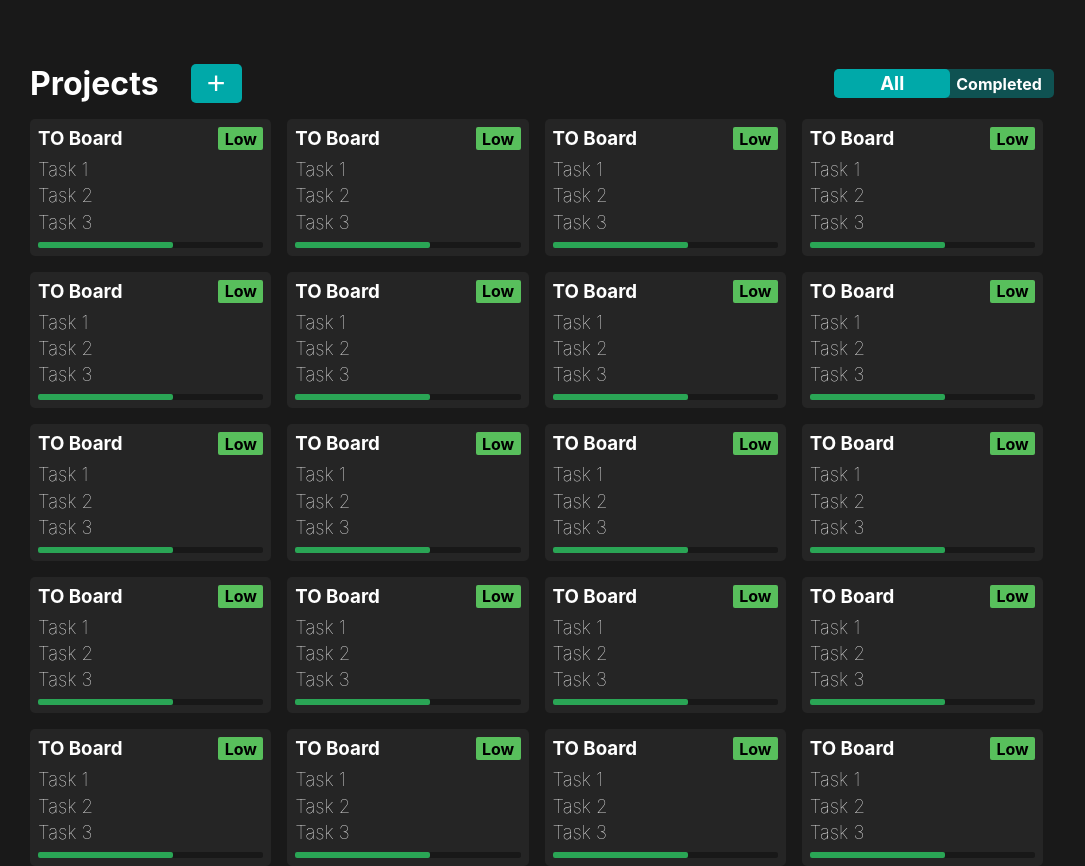
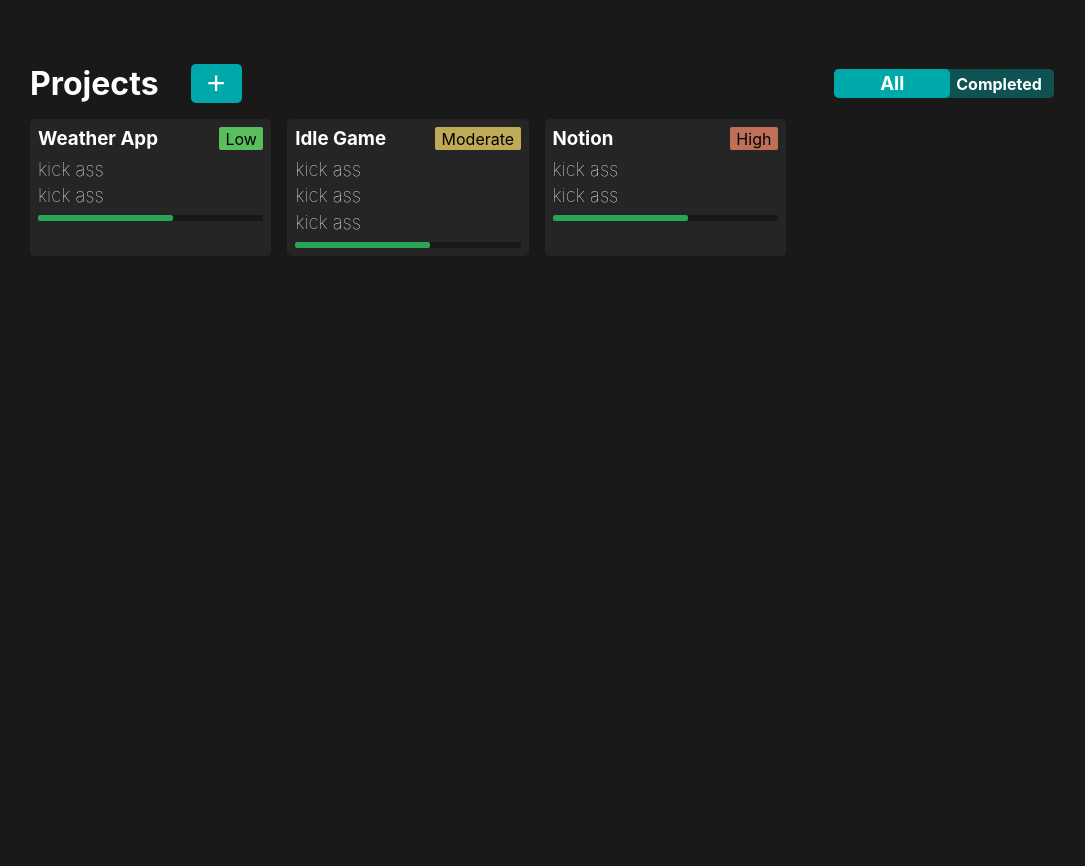
Before and after one commit to AntonErikssonCode/ticketer, a React (Create React App) app: page / in a window 1280 px wide. Shown: the whole page, without its empty margins (98-1183 px from the left). Built offline with nearby package versions, Linux system fonts and the light colour scheme.

Commit message:
context setup

```diff
--- a/src/App.tsx
+++ b/src/App.tsx
@@ -1,4 +1,4 @@
-import React from "react";
+import React, { useState, createContext } from "react";
 import {
   BrowserRouter as Router,
   Route,
@@ -8,8 +8,18 @@ import {
 import Projects from "./pages/projects/Projects";
 import Board from "./pages/board/Board";
 import Layout from "./basicComponents/Layout";
+import { AppContext } from "./Context";
+import emptyTemplate from "./config/defaultTemplate";
+
 function App() {
+  const [data, setData] = useState(emptyTemplate);
+
+  function handleSetData(data:any) {
+    setData(data);
+  }
+
   return (
+    <AppContext.Provider value={{ data, handleSetData }}>
       <Layout>
         <Router>
           <Routes>
@@ -20,6 +30,7 @@ function App() {
           </Routes>
         </Router>
       </Layout>
+    </AppContext.Provider>
   );
 }
 
--- /dev/null
+++ b/src/Context.tsx
@@ -0,0 +1,7 @@
+import { createContext } from "react";
+import emptyTemplate from "./config/defaultTemplate";
+
+export const AppContext = createContext({
+  data: emptyTemplate,
+  handleSetData: (data: any) => {},
+});
--- /dev/null
+++ b/src/basicComponents/Priority.tsx
@@ -0,0 +1,10 @@
+import React, { useState } from "react";
+import "./priority.css";
+interface PriorityProps {
+  priority: string;
+}
+function Priority({ priority }: PriorityProps) {
+  return <div className={`priority ${"priority-" + priority}`}>{priority}</div>;
+}
+
+export default Priority;
--- /dev/null
+++ b/src/basicComponents/priority.css
@@ -0,0 +1,16 @@
+.priority {
+  border-radius: 2px;
+  color: black;
+  padding: 0.1rem 0.4rem;
+  text-transform: capitalize;
+}
+
+.priority-low {
+  background-color: rgb(88, 191, 92);
+}
+.priority-moderate {
+  background-color: rgb(191, 170, 88);
+}
+.priority-high {
+  background-color: rgb(191, 112, 88);
+}
--- /dev/null
+++ b/src/config/defaultTemplate.tsx
@@ -0,0 +1,31 @@
+const emptyTemplate = {
+  projects: [
+    {
+      name: "Weather App",
+      priority: "low",
+      notStarted: [{ name: "kick ass" }, { name: "kick ass" }],
+      inProgress: [{ name: "kick ass" }, { name: "kick ass" }],
+      isDone: [{ name: "kick ass" }, { name: "kick ass" }],
+    },
+    {
+      name: "Idle Game",
+      priority: "moderate",
+      notStarted: [],
+      inProgress: [
+        { name: "kick ass" },
+        { name: "kick ass" },
+        { name: "kick ass" },
+
+      ],
+      isDone: [{ name: "kick ass" }, { name: "kick ass" }],
+    },
+    {
+      name: "Notion",
+      priority: "high",
+      notStarted: [{ name: "kick ass" }, { name: "kick ass" }],
+      inProgress: [{ name: "kick ass" }, { name: "kick ass" }],
+      isDone: [],
+    },
+  ],
+};
+export default emptyTemplate;
--- a/src/pages/projects/ProjectCard.tsx
+++ b/src/pages/projects/ProjectCard.tsx
@@ -1,28 +1,39 @@
-import React from "react";
+import React, { useContext } from "react";
 import { useNavigate } from "react-router-dom";
 import "./projectCard.css";
+import Priority from "../../basicComponents/Priority";
+import { AppContext } from "../../Context";
+
 interface ProjectCard {
-  name?: string;
-  priority?: string;
+  title: string;
+  priority: string;
   tasks?: string[];
   tasksComplete?: string;
   index: number;
 }
-function ProjectCard({ index }: ProjectCard) {
+function ProjectCard({
+  title,
+  priority,
+  tasks,
+  tasksComplete,
+  index,
+}: ProjectCard) {
   const navigate = useNavigate();
   const handleNavigateToBoard = () => {
     navigate(`/board/${index}`);
   };
+  const { data, handleSetData } = useContext(AppContext);
+
   return (
     <div onClick={handleNavigateToBoard} className="project-card">
       <div className="project-card-top">
-        <h3 className="project-card-top-title">TO Board</h3>
-        <h4 className="project-card-top-priority">Low</h4>
+        <h3 className="project-card-top-title">{title}</h3>
+        <Priority priority={priority} />
       </div>
       <div className="project-card-tasks">
-        <h3>Task 1 </h3>
-        <h3>Task 2 </h3>
-        <h3>Task 3 </h3>
+        {data.projects[index - 1].inProgress?.map((item, index) => {
+          return <h3 key={"projekt-tasks" + index}>{item.name} </h3>;
+        })}
       </div>
       <div className="project-card-progress">
         <div className="project-card-progress-bar"></div>
--- a/src/pages/projects/Projects.tsx
+++ b/src/pages/projects/Projects.tsx
@@ -1,40 +1,45 @@
-import React from "react";
+import React, { useContext } from "react";
 import BasicContainer from "../../basicComponents/BasicContainer";
-import "./projects.css"
+import "./projects.css";
 import Slider from "../../basicComponents/Slider";
 import ProjectCard from "./ProjectCard";
+import { AppContext } from "../../Context";
 function Projects({}) {
+  const {data, handleSetData} = useContext(AppContext);
+
+
+  const test = {
+    projects: [
+      { name: "Weather App", priority: "low" },
+      { name: "Idle Game", priority: "moderate" },
+      { name: "dasd", priority: "high" },
+      { name: "asd App", priority: "low" },
+      { name: "d Game", priority: "moderate" },
+      { name: "Notion", priority: "high" },
+    ],
+  };
+
+  function ontest(){
+    handleSetData(test)
+
+  }
   return (
     <BasicContainer>
       <div className="bar">
-
         <h1>Projects</h1>
-        <button className="bar-add center">+</button>
+        <button className="bar-add center" onClick={ontest}>+</button>
         <Slider firstState="All" secondState="Completed"></Slider>
       </div>
       <div className="project-container">
-<ProjectCard index={1}/>
-<ProjectCard index={2}/>
-<ProjectCard index={1}/>
-<ProjectCard index={2}/>
-<ProjectCard index={1}/>
-<ProjectCard index={2}/>
-<ProjectCard index={1}/>
-<ProjectCard index={2}/>
-<ProjectCard index={1}/>
-<ProjectCard index={2}/>
-<ProjectCard index={1}/>
-<ProjectCard index={2}/>
-<ProjectCard index={1}/>
-<ProjectCard index={2}/>
-<ProjectCard index={1}/>
-<ProjectCard index={2}/>
-<ProjectCard index={1}/>
-<ProjectCard index={2}/>
-<ProjectCard index={1}/>
-<ProjectCard index={2}/>
-
-
+        {data.projects.map((project: any, index: number) => {
+          return (
+            <ProjectCard
+              title={project.name}
+              priority={project.priority}
+              index={index+1}
+            />
+          );
+        })}
       </div>
     </BasicContainer>
   );
--- a/src/pages/projects/projectCard.css
+++ b/src/pages/projects/projectCard.css
@@ -8,6 +8,7 @@
   gap: 0.5rem;
   flex-direction: column;
   padding: 0.5rem;
+  cursor: pointer;
 }
 .project-card-top {
   display: flex;
```
Lines whose indentation alone changed are shown as unchanged.
